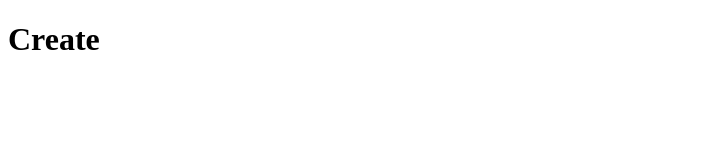
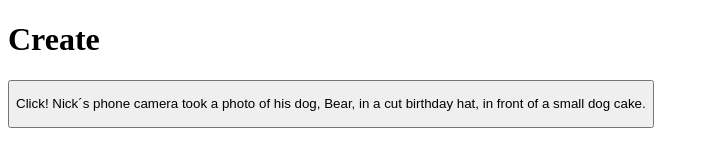
Before and after one commit to edskate/emoji-13-05-2023, a plain HTML site: page index.html in a window 1280 px wide. Shown: the whole page, without its empty margins (0-709 px from the left). Drawn offline with Linux system fonts and the light colour scheme.

Commit message:
Button text

```diff
--- a/index.html
+++ b/index.html
@@ -9,6 +9,10 @@
 
 <body>
     <h1>Create</h1>
+    <button>
+        <p>Click! Nick´s phone camera took a photo of his dog, Bear, in a cut birthday hat, in front of a small dog
+            cake.</p>
+    </button>
 </body>
 
 </html>
```
